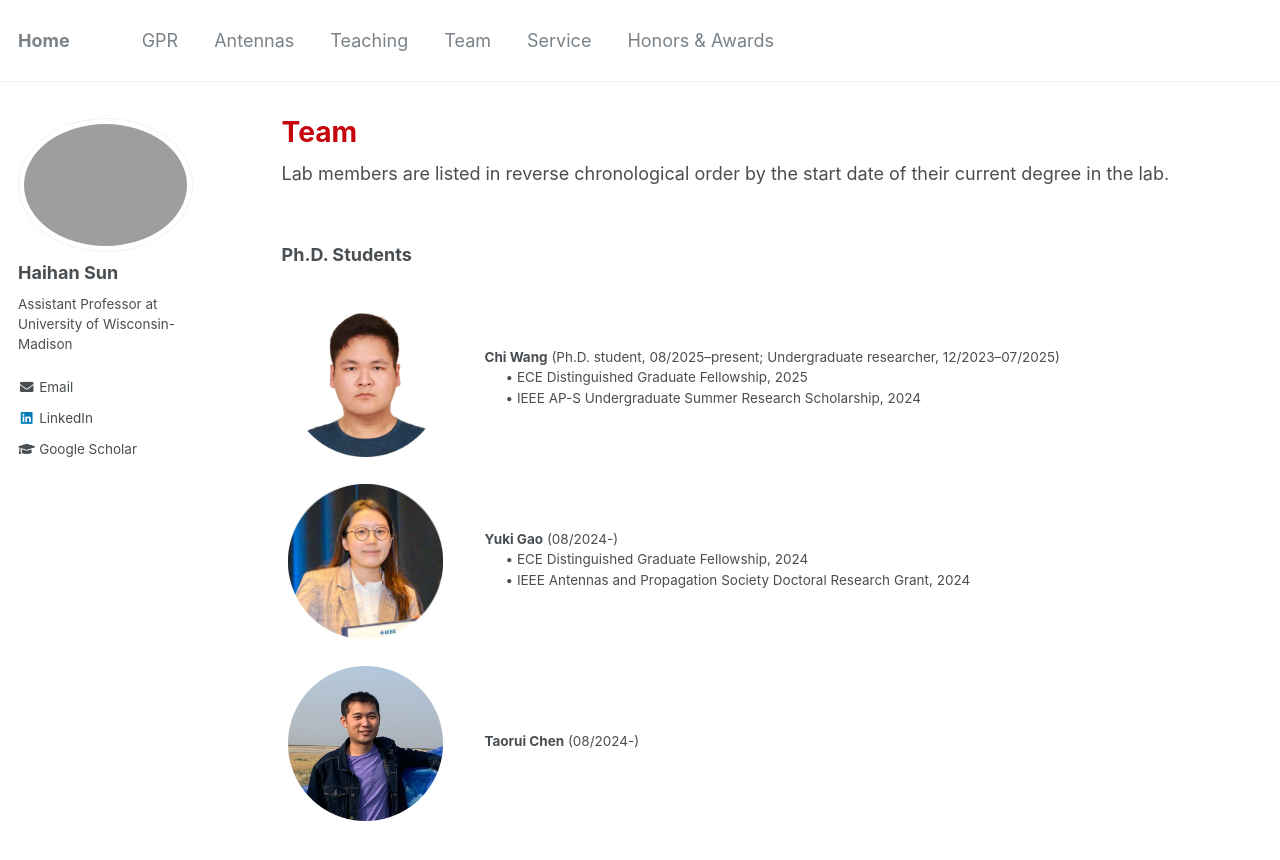
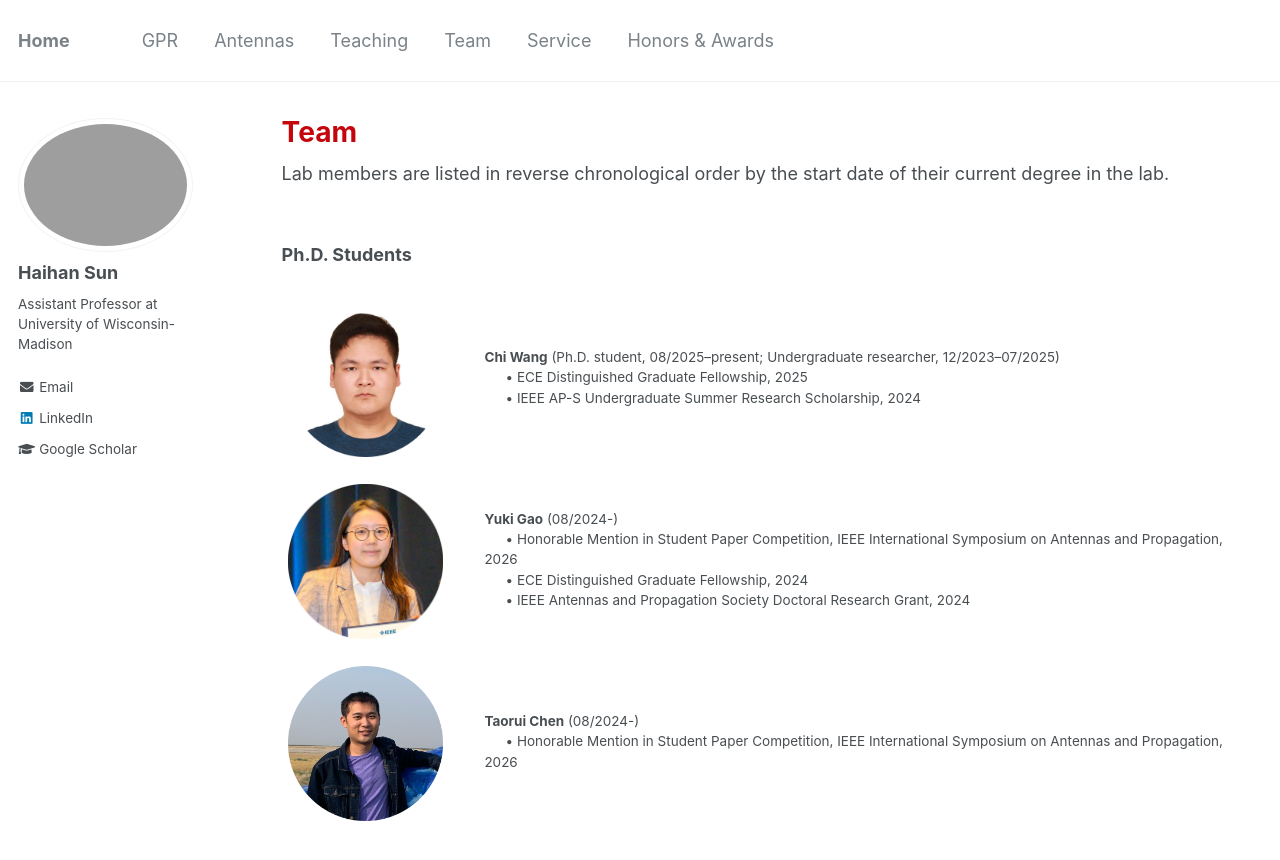
Before and after one commit to Haihan-Sun/Haihan-Sun.github.io, a Jekyll site: the page built from _pages/group.html, in a window 1280 px wide and 900 px high. Shown: the top 860 px of the window. Built offline with Jekyll 4.4.1, drawn with Linux system fonts in a browser that asks for light colours.

Commit message:
Update group.html

```diff
--- a/_pages/group.html
+++ b/_pages/group.html
@@ -37,6 +37,7 @@ Lab members are listed in reverse chronological order by the start date of their
       <img src="https://haihan-sun.github.io/_pages/images/Yuki.png" width="155" >&nbsp;
     </td>
   <td align="left"><p><b>Yuki Gao</b> (08/2024-)  <br />
+   &ensp; &ensp;   &#x2022; Honorable Mention in Student Paper Competition, IEEE International Symposium on Antennas and Propagation, 2026 <br>
    &ensp; &ensp;   &#x2022; ECE Distinguished Graduate Fellowship, 2024 <br>
    &ensp; &ensp;   &#x2022; IEEE Antennas and Propagation Society Doctoral Research Grant, 2024 <br>
     </td>
@@ -49,6 +50,7 @@ Lab members are listed in reverse chronological order by the start date of their
       <img src="https://haihan-sun.github.io/_pages/images/Taorui.png" width="155" >&nbsp;
     </td>
   <td align="left"><p><b>Taorui Chen</b> (08/2024-) <br />
+    &ensp; &ensp;   &#x2022; Honorable Mention in Student Paper Competition, IEEE International Symposium on Antennas and Propagation, 2026 <br>
     </td>
  </tr>
 </table>
```
